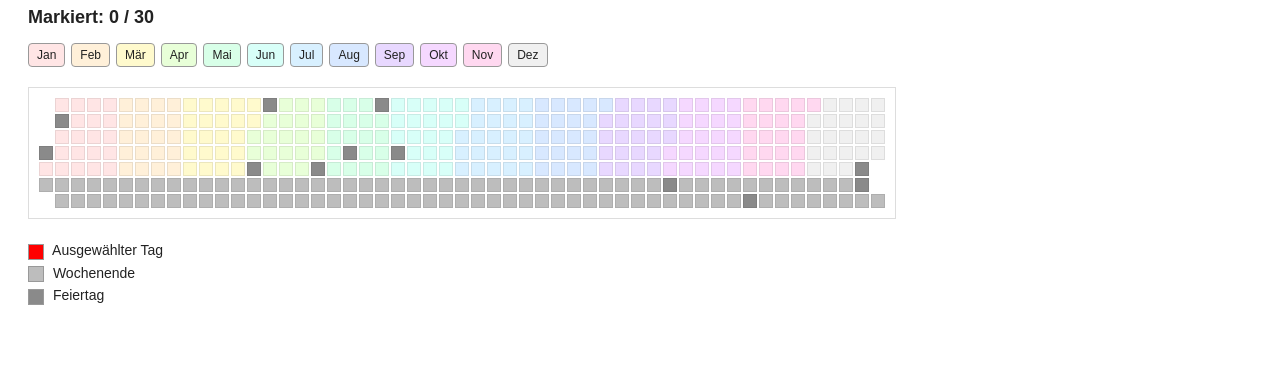
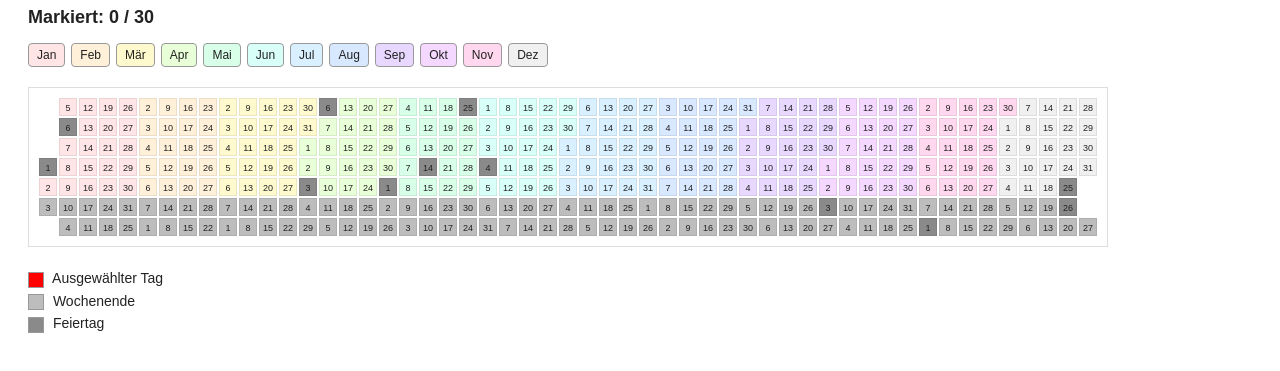
Before and after one commit to utejuanita/urlaub, a plain HTML site: page index.html in a window 1280 px wide. Shown: the part 89-460 px from the top of the page. Drawn offline with Linux system fonts and the light colour scheme.

Commit message:
Increase calendar day and grid size

```diff
--- a/index.html
+++ b/index.html
@@ -43,8 +43,8 @@ h1{
 
 .calendar{
     display:grid;
-    grid-template-columns: repeat(53, 14px);
-    grid-template-rows: repeat(7, 14px);
+    grid-template-columns: repeat(53, 18px);
+    grid-template-rows: repeat(7, 18px);
     gap:2px;
     padding:10px;
     border:1px solid #ddd;
@@ -52,12 +52,17 @@ h1{
 }
 
 .day{
-    width:14px;
-    height:14px;
+    width:18px;
+    height:18px;
     border:1px solid rgba(0,0,0,0.08);
     box-sizing:border-box;
     cursor:pointer;
     transition:transform .1s;
+    font-size:9px;
+    line-height:18px;
+    text-align:center;
+    user-select:none;
+    overflow:hidden;
 }
 
 .day:hover{
@@ -75,6 +80,7 @@ h1{
 
 .selected{
     background:#ff0000 !important;
+    color:#fff;
 }
 
 .info{
@@ -138,7 +144,6 @@ Markiert: <span id="used">0</span> / 30
 </div>
 
 <script>
-
 const MAX_SELECTIONS = 30;
 let selectedCount = 0;
 
@@ -182,23 +187,20 @@ for(let date = new Date(startDate);
     date <= endDate;
     date.setDate(date.getDate()+1))
 {
-
     const day = document.createElement("div");
     day.classList.add("day");
 
     const current = new Date(date);
 
-    const iso =
-        current.toISOString().split("T")[0];
+    // Datum im Kästchen anzeigen
+    day.textContent = current.getDate();
 
-    const month =
-        current.getMonth();
+    const iso = current.toISOString().split("T")[0];
+    const month = current.getMonth();
 
-    day.style.backgroundColor =
-        monthColors[month];
+    day.style.backgroundColor = monthColors[month];
 
-    const weekday =
-        current.getDay();
+    const weekday = current.getDay();
 
     if(weekday === 0 || weekday === 6){
         day.classList.add("weekend");
@@ -208,66 +210,37 @@ for(let date = new Date(startDate);
         day.classList.add("holiday");
     }
 
-    const firstDay =
-        new Date(2026,0,1);
+    const firstDay = new Date(2026,0,1);
+    const dayOfYear = Math.floor((current - firstDay) / 86400000);
 
-    const dayOfYear =
-        Math.floor(
-            (current - firstDay) / 86400000
-        );
+    const week = Math.floor((dayOfYear + firstDay.getDay()) / 7);
+    const row = weekday === 0 ? 6 : weekday - 1;
 
-    const week =
-        Math.floor(
-            (dayOfYear + firstDay.getDay()) / 7
-        );
-
-    const row =
-        weekday === 0
-        ? 6
-        : weekday - 1;
-
-    day.style.gridColumn =
-        week + 1;
-
-    day.style.gridRow =
-        row + 1;
+    day.style.gridColumn = week + 1;
+    day.style.gridRow = row + 1;
 
     day.title = iso;
 
     day.addEventListener("click", () => {
-
         if(day.classList.contains("selected")){
-
             day.classList.remove("selected");
             selectedCount--;
-
-            used.textContent =
-                selectedCount;
-
+            used.textContent = selectedCount;
             return;
         }
 
         if(selectedCount >= MAX_SELECTIONS){
-
-            alert(
-                "Maximal 30 Tage können markiert werden."
-            );
-
+            alert("Maximal 30 Tage können markiert werden.");
             return;
         }
 
         day.classList.add("selected");
-
         selectedCount++;
-
-        used.textContent =
-            selectedCount;
-
+        used.textContent = selectedCount;
     });
 
     calendar.appendChild(day);
 }
-
 </script>
 
 </body>
```
